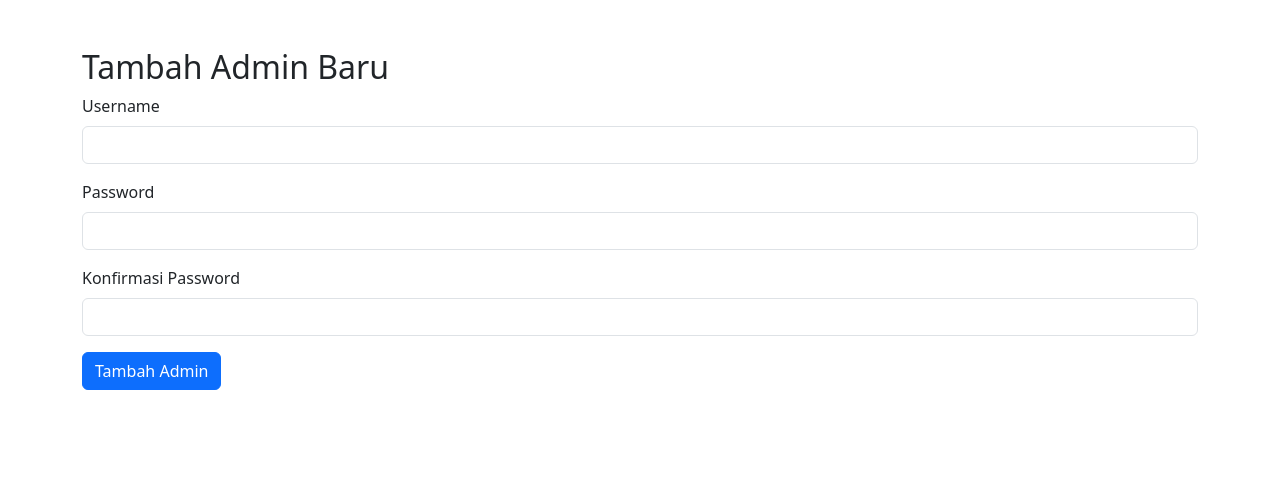
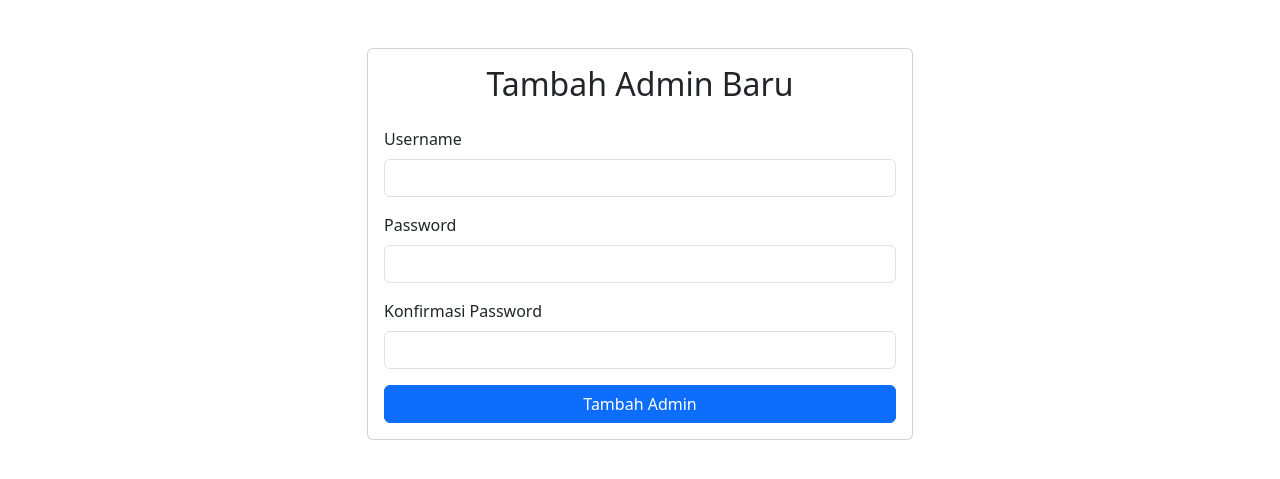
Before and after one commit to ikhsan-10-cmd/posyandu-pamulihan, a PHP site: page /auth/add_admin.php in a window 1280 px wide. Shown: the top 479 px of the page. Run offline with PHP 8.4, Linux system fonts and the light colour scheme; data comes from the database, SQL or seed files in the repository; both versions use the stored data as it was after the commit.

Commit message:
update add admin

```diff
--- a/auth/add_admin.php
+++ b/auth/add_admin.php
@@ -1,4 +1,5 @@
 <?php
+session_start();
 require_once __DIR__ . '/../config/config.php';
 
 function usernameExists($username) {
@@ -23,7 +24,11 @@ if ($_SERVER['REQUEST_METHOD'] == 'POST') {
         $error = "Username sudah digunakan";
     } else {
         if (addAdmin($username, $password)) {
-            $success = "Admin baru berhasil ditambahkan";
+            $_SESSION['success_message'] = "Akun berhasil dibuat. Silakan login.";
+            session_unset();
+            session_destroy();
+            header("Location: login.php");
+            exit();
         } else {
             $error = "Gagal menambahkan admin baru";
         }
@@ -41,12 +46,13 @@ if ($_SERVER['REQUEST_METHOD'] == 'POST') {
 </head>
 <body>
     <div class="container mt-5">
-        <h2>Tambah Admin Baru</h2>
+        <div class="row justify-content-center">
+            <div class="col-md-6">
+                <div class="card">
+                    <div class="card-body">
+                        <h2 class="card-title text-center mb-4">Tambah Admin Baru</h2>
                         <?php if (isset($error)): ?>
                             <div class="alert alert-danger"><?php echo $error; ?></div>
-        <?php endif; ?>
-        <?php if (isset($success)): ?>
-            <div class="alert alert-success"><?php echo $success; ?></div>
                         <?php endif; ?>
                         <form method="POST">
                             <div class="mb-3">
@@ -61,8 +67,15 @@ if ($_SERVER['REQUEST_METHOD'] == 'POST') {
                                 <label for="confirm_password" class="form-label">Konfirmasi Password</label>
                                 <input type="password" class="form-control" id="confirm_password" name="confirm_password" required>
                             </div>
+                            <div class="d-grid">
                                 <button type="submit" class="btn btn-primary">Tambah Admin</button>
+                            </div>
                         </form>
                     </div>
+                </div>
+            </div>
+        </div>
+    </div>
+    <script src="https://cdn.jsdelivr.net/npm/bootstrap@5.3.0/dist/js/bootstrap.bundle.min.js"></script>
 </body>
 </html>
```
Also changed, not shown: auth/login.php (+13 -1 lines), database.sqlite. Lines whose indentation alone changed are shown as unchanged.
